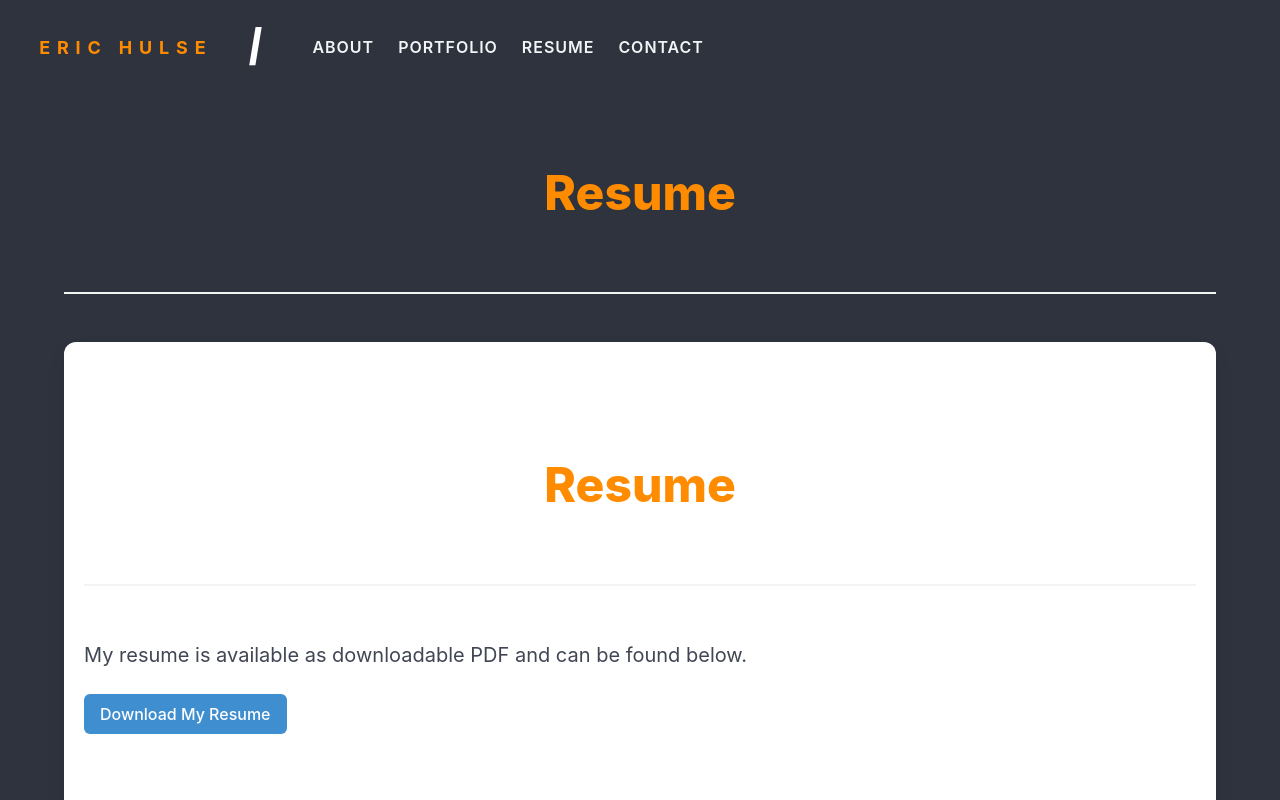
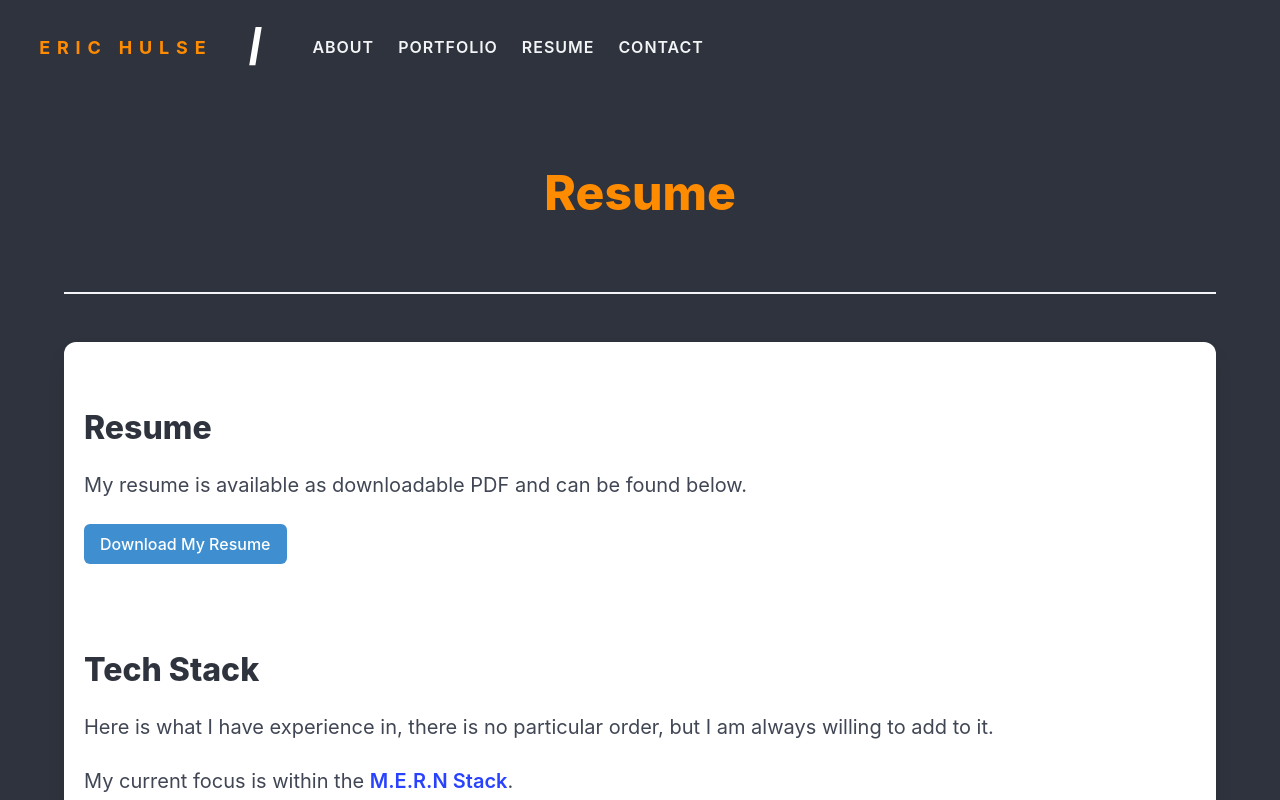
Before and after one commit to sempercuriosus/portfolio-v2, a React (Vite) app: page /resume in a window 1280 px wide. Shown: the top 800 px of the page. Built offline with nearby package versions, Linux system fonts and the light colour scheme.

Commit message:
rm old components

```diff
--- a/src/components/About/about.jsx
+++ b/src/components/About/about.jsx
@@ -1,6 +1,8 @@
 import { useEffect } from 'react';
 import { Link } from 'react-router-dom';
 import Hobbies from '../Hobbies/hobbies';
+import SectionTitle from '../ui/sectionTitle';
+
 const dev_picPath = '/images/eric-dev-pic-2.JPG';
 
 function About() {
@@ -47,7 +49,10 @@
             </div>
 
             <div className='column is-offset-1'>
-              <div className='block title is-3'>Hello! 👋</div>
+              <SectionTitle
+                id='about-title'
+                title='Hello! 👋'
+              />
 
               <div className='block'>
                 <p>
--- a/src/components/Contact/contact.jsx
+++ b/src/components/Contact/contact.jsx
@@ -1,5 +1,6 @@
 import { useEffect } from 'react';
 import PageTitle from '../ui/pageTitle';
+import SectionTitle from '../ui/sectionTitle';
 import ContactButton from '../ui/contactButton';
 import links from '../../utils/links';
 
@@ -15,12 +16,11 @@
     <section
       id='contact'
       className=''>
-      <div className='section title is-1 block has-text-centered orangeify'>
-        Contact
-      </div>
-
-      <hr />
-      <br />
+      {/*  */}
+      <PageTitle
+        id='contact-title'
+        title='Contact'
+      />
 
       <div className='box is-size-5'>
         <div
@@ -28,7 +28,7 @@
           style={{ padding: '3rem 0' }}>
           <h2 className='title is-3'></h2>
 
-          <PageTitle
+          <SectionTitle
             id='contact-title'
             title='Around the Web'
           />
--- a/src/components/Resume/resume.jsx
+++ b/src/components/Resume/resume.jsx
@@ -1,5 +1,6 @@
 // Link to Resume (changes based on version)
 import { useEffect } from 'react';
+import SectionTitle from '../ui/sectionTitle';
 import PageTitle from '../ui/pageTitle';
 import ResumePath from '/src/assets/resume/2024-jan-resume-eric-hulse.pdf';
 import extractFilename from '../../utils/extractFilename';
@@ -17,19 +18,18 @@
   return (
     <>
       <section id='resume'>
-        <div className='section title is-1 block has-text-centered orangeify'>
-          Resume
-        </div>
-        <hr />
-        <br />
-
+        <PageTitle
+          id='resume-title'
+          title='Resume'
+        />
         <div className='box is-size-5 block'>
           <div
             id='resume-download'
             className='block'
             style={{ padding: '3rem 0' }}>
-            {/* <h2 className='title is-3'>Resume</h2> */}
-            <PageTitle
+            {/*  */}
+
+            <SectionTitle
               id='resume-title'
               title='Resume'
             />
```
